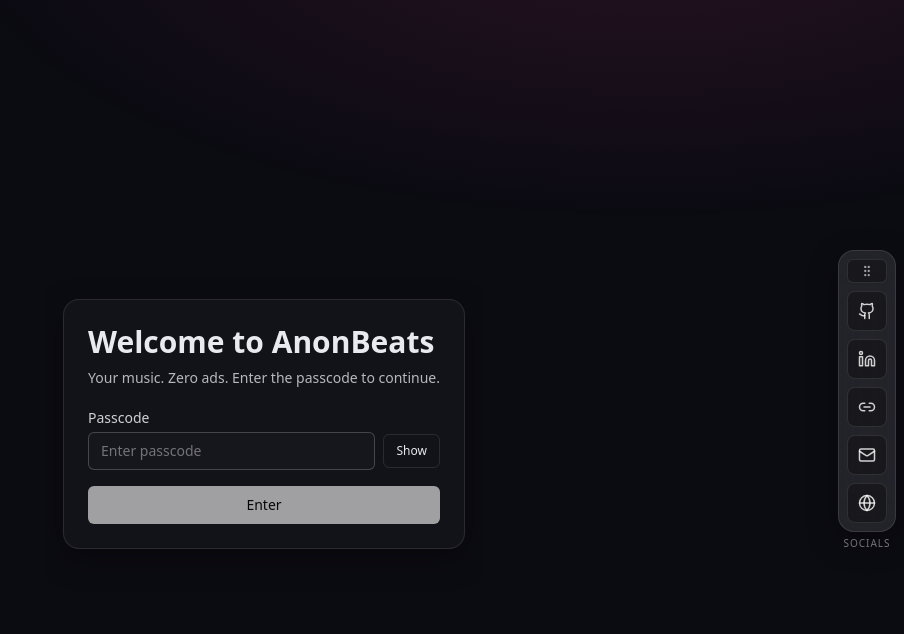
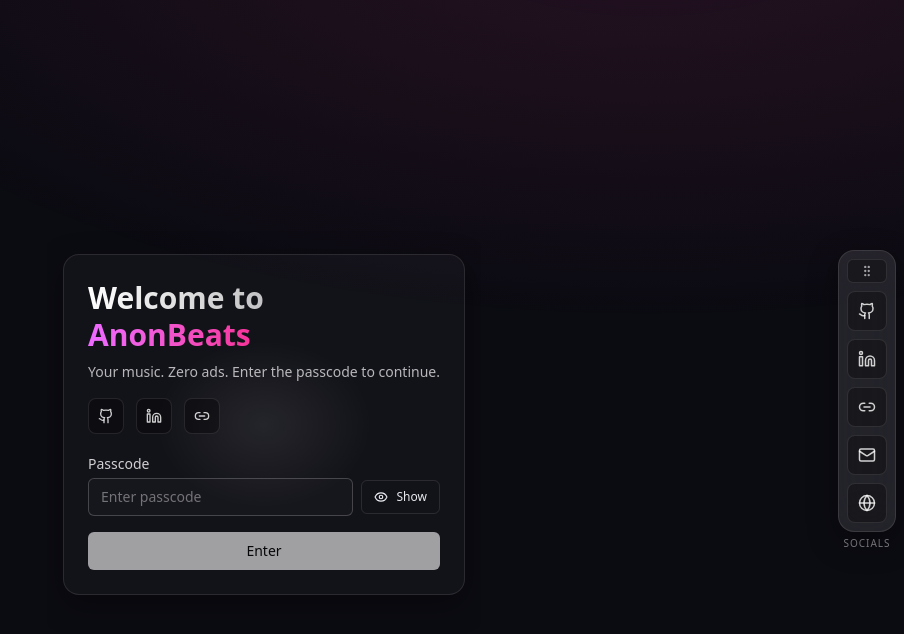
Before and after one commit to TuShArBhArDwA/AnonBeats, a Next.js app: page /welcome in a window 1280 px wide. Shown: the top 634 px of the page, without its empty margins (376-1280 px from the left). Built offline with nearby package versions, Linux system fonts and the light colour scheme.

Commit message:
Update page.tsx

```diff
--- a/src/app/welcome/page.tsx
+++ b/src/app/welcome/page.tsx
@@ -3,9 +3,10 @@ import { useEffect, useMemo, useRef, useState } from 'react';
 import { useRouter, useSearchParams } from 'next/navigation';
 import Link from 'next/link';
 import { motion, AnimatePresence } from 'framer-motion';
-import { Check } from 'lucide-react';
+import { Check, Github, Linkedin, Link2, Eye, EyeOff, AlertCircle } from 'lucide-react';
 
 export default function WelcomePage() {
+  // Stop any audio as soon as we arrive
   useEffect(() => {
     const audio = document.querySelector('audio') as HTMLAudioElement | null;
     if (audio) {
@@ -13,6 +14,7 @@ export default function WelcomePage() {
       audio.currentTime = 0;
     }
   }, []);
+
   const router = useRouter();
   const sp = useSearchParams();
   const cont = sp.get('continue') || '/';
@@ -23,7 +25,7 @@ export default function WelcomePage() {
   const [err, setErr] = useState<string | null>(null);
   const [ok, setOk] = useState(false);
 
-  // Hide the header while on /welcome (and restore on unmount)
+  // Hide the header on welcome (restore on unmount)
   useEffect(() => {
     const header = document.querySelector('header') as HTMLElement | null;
     const prev = header?.style.display ?? '';
@@ -33,7 +35,7 @@ export default function WelcomePage() {
     };
   }, []);
 
-  // Disable page scroll while on /welcome (no micro-scroll)
+  // Disable page scroll while on welcome
   useEffect(() => {
     const prevHtml = document.documentElement.style.overflowY;
     const prevBody = document.body.style.overflowY;
@@ -48,7 +50,7 @@ export default function WelcomePage() {
   // Clear error when typing
   useEffect(() => setErr(null), [pw]);
 
-  // With header hidden, just fill viewport
+  // Full viewport height
   const mainStyle = useMemo(() => ({ minHeight: '100dvh' }), []);
 
   async function submit() {
@@ -63,7 +65,7 @@ export default function WelcomePage() {
       });
       if (!r.ok) {
         const j = await r.json().catch(() => ({}));
-        setErr(j?.message || 'Invalid password');
+        setErr(j?.message || 'Invalid passcode');
         setLoading(false);
         return;
       }
@@ -79,30 +81,68 @@ export default function WelcomePage() {
     }
   }
 
-  // Ref to the card for responsive, contained animation
+  // Ref for contained animation + cursor spotlight
   const cardRef = useRef<HTMLDivElement>(null);
+  const [spot, setSpot] = useState({ x: 50, y: 50 });
+
+  const onCardMouseMove = (e: React.MouseEvent<HTMLDivElement>) => {
+    const rect = (e.currentTarget as HTMLDivElement).getBoundingClientRect();
+    const x = ((e.clientX - rect.left) / rect.width) * 100;
+    const y = ((e.clientY - rect.top) / rect.height) * 100;
+    setSpot({ x, y });
+  };
+
+  // “Shake” when error appears
+  const shake = err
+    ? { x: [0, -10, 10, -7, 7, -4, 4, 0], transition: { duration: 0.45 } }
+    : { x: 0 };
 
   return (
-    // 2-row grid: centered card (no scroll)
-    <main className="grid grid-rows-[1fr_auto] place-items-center px-4 overflow-hidden" style={mainStyle}>
-      {/* subtle radial tint */}
-      <div className="pointer-events-none fixed inset-0 bg-[radial-gradient(700px_300px_at_80%_-10%,rgba(236,72,153,0.12),transparent)]" />
+    <main className="relative grid place-items-center px-4 overflow-hidden" style={mainStyle}>
+      {/* subtle background tint */}
+      <div className="pointer-events-none fixed inset-0 bg-[radial-gradient(900px_400px_at_80%_-10%,rgba(236,72,153,0.12),transparent)]" />
 
       {/* Center card */}
-      <div className="z-10 grid place-items-center w-full">
       <section
         ref={cardRef}
+        onMouseMove={onCardMouseMove}
         className="relative w-full max-w-md overflow-hidden rounded-2xl border border-white/10 bg-white/[0.03] p-6 shadow-[0_10px_30px_rgba(0,0,0,.35)]"
       >
-          <h1 className="text-2xl sm:text-3xl font-semibold">Welcome to AnonBeats</h1>
+        {/* interactive spotlight */}
+        <div
+          className="pointer-events-none absolute inset-0 opacity-0 transition-opacity duration-300 md:opacity-100"
+          style={{
+            background: `radial-gradient(180px 140px at ${spot.x}% ${spot.y}%, rgba(255,255,255,0.08), transparent 60%)`,
+          }}
+        />
+
+        {/* Heading */}
+        <div className="relative z-10">
+          <h1 className="text-2xl sm:text-3xl font-semibold leading-tight">
+            <span className="bg-gradient-to-r from-white to-white/75 bg-clip-text text-transparent">
+              Welcome to
+            </span>
+            <br />
+            <span className="bg-gradient-to-r from-fuchsia-400 to-pink-500 bg-clip-text text-transparent">
+              AnonBeats
+            </span>
+          </h1>
           <p className="mt-2 text-sm text-white/70">
             Your music. Zero ads. Enter the passcode to continue.
           </p>
 
-          {/* password */}
-          <div className="mt-5">
+          {/* Socials row */}
+          <div className="mt-4 flex items-center gap-3">
+            <Social href="https://github.com/TuShArBhArDwA" label="GitHub" Icon={Github} />
+            <Social href="https://www.linkedin.com/in/bhardwajtushar2004/" label="LinkedIn" Icon={Linkedin} />
+            <Social href="https://topmate.io/tusharbhardwaj" label="Topmate" Icon={Link2} />
+          </div>
+
+          {/* Passcode form */}
+          <motion.div className="mt-5" animate={shake}>
             <label className="block text-sm text-white/80">Passcode</label>
             <div className="mt-1 flex items-center gap-2">
+              <div className="relative flex-1">
                 <input
                   type={show ? 'text' : 'password'}
                   value={pw}
@@ -110,53 +150,75 @@ export default function WelcomePage() {
                   onKeyDown={(e) => e.key === 'Enter' && submit()}
                   placeholder="Enter passcode"
                   autoFocus
-                className="flex-1 rounded-md border border-white/10 bg-white/[0.02] px-3 py-2 text-sm outline-none placeholder:text-white/40 focus:border-white/20"
+                  className={`w-full rounded-md border bg-white/[0.02] px-3 py-2 text-sm outline-none placeholder:text-white/40 focus:border-white/20 ${
+                    err ? 'border-red-400/30' : 'border-white/10'
+                  }`}
                 />
+                {err && (
+                  <span className="pointer-events-none absolute -bottom-5 left-0 flex items-center gap-1 text-[11px] text-red-400">
+                    <AlertCircle size={12} /> {err}
+                  </span>
+                )}
+              </div>
               <button
                 type="button"
                 onClick={() => setShow((s) => !s)}
-                className="rounded-md border border-white/10 px-3 py-2 text-xs hover:bg-white/5"
+                className="inline-flex items-center gap-2 rounded-md border border-white/10 px-3 py-2 text-xs hover:bg-white/5"
               >
+                {show ? <EyeOff size={14} /> : <Eye size={14} />}
                 {show ? 'Hide' : 'Show'}
               </button>
             </div>
-            {err && <p className="mt-2 text-xs text-red-400">{err}</p>}
 
             <button
               onClick={submit}
               disabled={!pw.trim() || loading}
-              className="mt-4 w-full rounded-md border border-white/10 bg-white text-black py-2 text-sm font-medium hover:opacity-90 disabled:opacity-60"
+              className="mt-4 w-full rounded-md border border-white/10 bg-white py-2 text-sm font-medium text-black transition hover:opacity-90 disabled:opacity-60"
             >
-              {loading ? 'Unlocking…' : 'Enter'}
+              {loading ? (
+                <span className="inline-flex items-center gap-2">
+                  <span className="h-3 w-3 animate-spin rounded-full border-2 border-black/30 border-t-black" />
+                  Unlocking…
+                </span>
+              ) : (
+                'Enter'
+              )}
             </button>
+
+          </motion.div>
         </div>
 
-          {/* contained success animation */}
+        {/* Contained success animation */}
         <AnimatePresence>{ok && <SuccessBurst containerRef={cardRef} />}</AnimatePresence>
       </section>
-      </div>
-
-
     </main>
   );
 }
 
-function FooterLink({ href, label }: { href: string; label: string }) {
+function Social({
+  href,
+  label,
+  Icon,
+}: {
+  href: string;
+  label: string;
+  Icon: React.ComponentType<{ size?: number; className?: string }>;
+}) {
   return (
     <Link
       href={href}
       target="_blank"
       rel="noopener noreferrer"
-      className="inline-flex items-center gap-1 text-white/70 hover:text-white underline underline-offset-4"
+      aria-label={label}
       title={label}
-      aria-label={label}
+      className="group grid h-9 w-9 place-items-center rounded-lg border border-white/10 bg-black/30 text-white/80 transition hover:text-white hover:bg-white/15 hover:border-white/20"
     >
-      {label}
+      <Icon size={16} className="transition-transform group-hover:scale-110" />
     </Link>
   );
 }
 
-/* Contained success animation: computes circle to fully cover the card */
+/* Contained success animation: responsive circle + check + sparks */
 function SuccessBurst({ containerRef }: { containerRef: React.RefObject<HTMLDivElement> }) {
   const [diameter, setDiameter] = useState(0);
 
@@ -164,17 +226,16 @@ function SuccessBurst({ containerRef }: { containerRef: React.RefObject<HTMLDivE
     const el = containerRef.current;
     if (!el) return;
     const rect = el.getBoundingClientRect();
-    // Circle big enough to cover the diagonal of the card (with a little margin)
-    const d = Math.ceil(Math.hypot(rect.width, rect.height)) * 1.1;
+    const d = Math.ceil(Math.hypot(rect.width, rect.height)) * 1.1; // covers diagonal
     setDiameter(d);
   }, [containerRef]);
 
   const particles = useMemo(() => {
     const count = 22;
-    const r = Math.max(40, diameter / 5);
+    const base = Math.max(40, diameter / 5);
     return Array.from({ length: count }, (_, i) => {
       const angle = (i / count) * Math.PI * 2;
-      const dist = r + (i % 5) * (r / 6);
+      const dist = base + (i % 5) * (base / 6);
       return { x: Math.cos(angle) * dist, y: Math.sin(angle) * dist, delay: i * 0.01 };
     });
   }, [diameter]);
@@ -183,7 +244,7 @@ function SuccessBurst({ containerRef }: { containerRef: React.RefObject<HTMLDivE
 
   return (
     <motion.div initial={{ opacity: 0 }} animate={{ opacity: 1 }} exit={{ opacity: 0 }} className="pointer-events-none absolute inset-0">
-      {/* Expanding circle (contained by overflow-hidden on the section) */}
+      {/* Expanding circle (stays within card thanks to overflow-hidden) */}
       <motion.div
         initial={{ scale: 0, opacity: 0.6 }}
         animate={{ scale: 1, opacity: 1 }}
@@ -197,8 +258,7 @@ function SuccessBurst({ containerRef }: { containerRef: React.RefObject<HTMLDivE
         }}
         className="absolute rounded-full bg-pink-500"
       />
-
-      {/* Check icon pop */}
+      {/* Check pop */}
       <motion.div
         initial={{ scale: 0.6, opacity: 0 }}
         animate={{ scale: 1, opacity: 1 }}
@@ -207,7 +267,6 @@ function SuccessBurst({ containerRef }: { containerRef: React.RefObject<HTMLDivE
       >
         <Check size={28} />
       </motion.div>
-
       {/* Sparks */}
       {particles.map((p, idx) => (
         <motion.span
```
Lines whose indentation alone changed are shown as unchanged.
